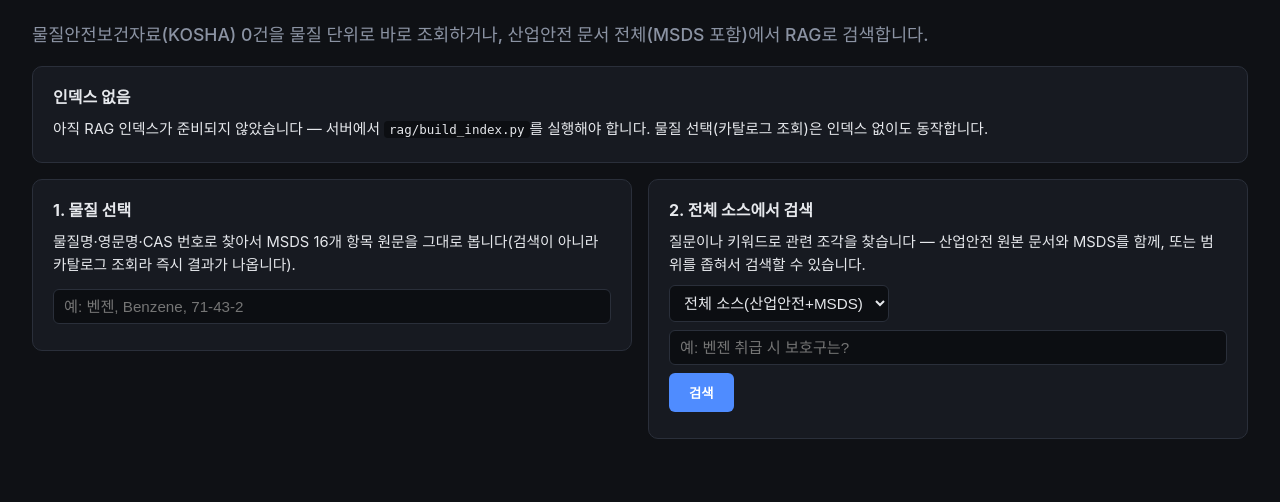
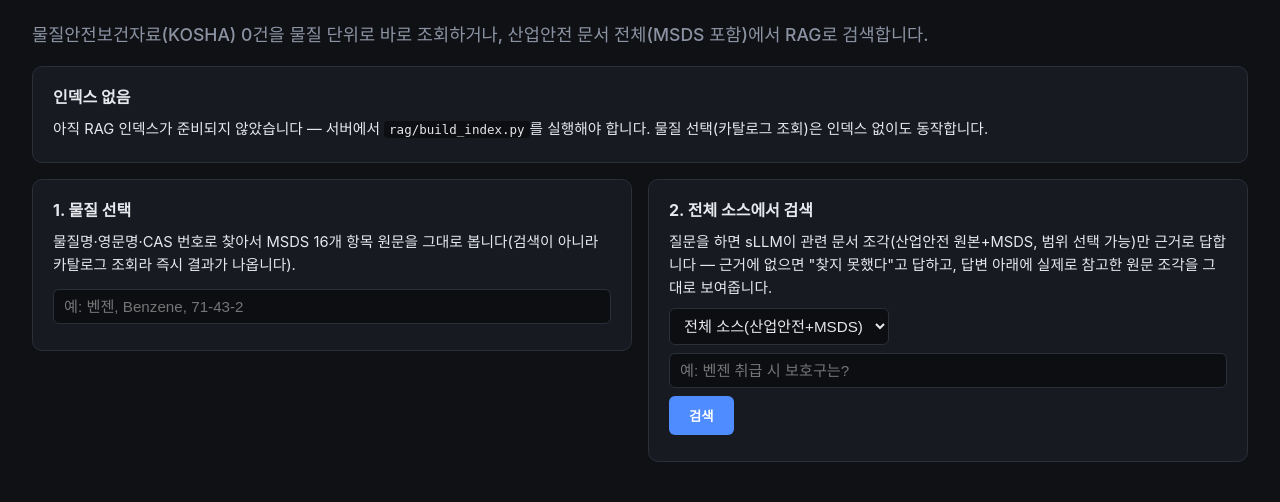
Before and after one commit to grib-arws-bot/mlops-edge-lab, a FastAPI app: page /msds in a window 1280 px wide; the page is wider, and only the part inside the window is pictured. Shown: the part 502-1004 px from the top of that part. Before the commit the page ends 941 px from the top of that part, so only its background shows below. Run offline with FastAPI, Linux system fonts and the light colour scheme.

Commit message:
MSDS 검색에 sLLM 답변 생성 추가 — 지금까지는 임베딩 검색 결과만 보여주고 있었음
사용자 지적: "이 기능이 우리 sLLM을 활용한 서비스가 된 것인가?" — 맞는 지적이라
검색된 조각만 근거로 sLLM이 답하게 추가(rag/query.py의 answer()와 같은 패턴,
edu-admin RAG와 동일 원칙 — 근거 없으면 "찾지 못했다"고 답함). 답변과 함께 원문
조각도 그대로 보여줘서 사람이 직접 검증 가능하게 유지.

Co-Authored-By: Claude Sonnet 5 <noreply@anthropic.com>

```diff
--- a/src/web/app.py
+++ b/src/web/app.py
@@ -698,8 +698,22 @@ def msds_detail(chem_id: str):
     return JSONResponse({"entry": entry, "text": path.read_text(encoding="utf-8")})
 
 
+_MSDS_SEARCH_SYSTEM_PROMPT = (
+    "당신은 산업안전·MSDS(물질안전보건자료) 문서를 근거로 답변하는 도우미입니다. "
+    "아래 [참고 문서]에 있는 내용만 근거로 답하세요. "
+    "근거에 없는 내용은 답하지 말고 '문서에서 근거를 찾지 못했습니다'라고 답하세요. "
+    "답변 끝 줄에 참고한 문서명을 '(출처: ...)' 형식으로 표시하세요."
+)
+
+
 @app.post("/api/msds/search")
 async def msds_search(request: Request):
+    """검색 결과(청크)만 보여주던 걸 sLLM 답변 생성까지 잇는다(사용자 지적,
+    2026-09-23) — 임베딩 검색만으로는 "이 프로젝트의 sLLM을 활용한 서비스"가
+    아니라 그냥 벡터 검색이다. edu-admin/RAG·산업안전 rag/query.py의 answer()와
+    같은 패턴: 검색된 조각만 근거로 답하게 하고, 근거 없으면 모른다고 답하게
+    한다 — 그리고 답변과 함께 원문 조각도 그대로 보여줘서(근거 없는 판정은
+    화면에 내보내지 않는다는 이 프로젝트의 원칙) 사람이 직접 검증할 수 있게 한다."""
     payload = await request.json()
     query = (payload.get("query") or "").strip()
     scope = payload.get("scope", "all")
@@ -714,16 +728,24 @@ async def msds_search(request: Request):
     loop = asyncio.get_event_loop()
 
     def _run():
-        return rag_query.retrieve(
+        hits = rag_query.retrieve(
             query, embed_model, index, meta, top_k=8, source_filter=_msds_source_filter(scope),
         )
-
-    hits = await loop.run_in_executor(None, _run)
+        if not hits:
+            return hits, None
+        context = "\n\n".join(f"[{h['source']} #{h['chunk_id']}]\n{h['text']}" for h, _ in hits)
+        answer_text = _llm_raw_call(
+            _MSDS_SEARCH_SYSTEM_PROMPT, f"[참고 문서]\n{context}\n\n[질문]\n{query}",
+            temperature=0.0, max_tokens=500,
+        )
+        return hits, answer_text
+
+    hits, answer_text = await loop.run_in_executor(None, _run)
     results = [
         {"source": h["source"], "chunk_id": h["chunk_id"], "text": h["text"], "score": round(score, 3)}
         for h, score in hits
     ]
-    return JSONResponse({"results": results})
+    return JSONResponse({"answer": answer_text, "results": results})
 
 
 # ────────────────────────────────────────────────────────────────
--- a/src/web/templates/msds.html
+++ b/src/web/templates/msds.html
@@ -60,7 +60,7 @@
 
   <div class="card">
     <strong>2. 전체 소스에서 검색</strong>
-    <div class="why">질문이나 키워드로 관련 조각을 찾습니다 — 산업안전 원본 문서와 MSDS를 함께, 또는 범위를 좁혀서 검색할 수 있습니다.</div>
+    <div class="why">질문을 하면 sLLM이 관련 문서 조각(산업안전 원본+MSDS, 범위 선택 가능)만 근거로 답합니다 — 근거에 없으면 "찾지 못했다"고 답하고, 답변 아래에 실제로 참고한 원문 조각을 그대로 보여줍니다.</div>
     <div style="display:flex; gap:8px; margin-top:8px; flex-wrap:wrap;">
       <select id="msds-scope-select" class="msds-scope-select">
         <option value="all">전체 소스(산업안전+MSDS)</option>
@@ -71,6 +71,7 @@
     <input type="text" id="msds-query-input" placeholder="예: 벤젠 취급 시 보호구는?" style="margin-top:8px;">
     <button type="button" id="msds-search-btn" style="margin-top:8px;">검색</button>
     <div id="msds-search-status" class="stat" style="margin-top:8px;"></div>
+    <div id="msds-answer-area"></div>
     <div id="msds-search-results" style="margin-top:8px; max-height:440px; overflow-y:auto;"></div>
   </div>
 </div>
@@ -115,8 +116,10 @@ document.getElementById('msds-search-btn').addEventListener('click', async () =>
   const scope = document.getElementById('msds-scope-select').value;
   const statusEl = document.getElementById('msds-search-status');
   const resultsEl = document.getElementById('msds-search-results');
+  const answerEl = document.getElementById('msds-answer-area');
   if (!query) { statusEl.textContent = '검색어를 입력하세요.'; return; }
-  statusEl.textContent = '↺ 검색 중...';
+  statusEl.textContent = '↺ 검색 + sLLM 답변 생성 중... (수십 초 소요)';
+  answerEl.innerHTML = '';
   resultsEl.innerHTML = '';
   try {
     const res = await fetch('/api/msds/search', {
@@ -125,7 +128,10 @@ document.getElementById('msds-search-btn').addEventListener('click', async () =>
     });
     const data = await res.json();
     if (!res.ok) { statusEl.textContent = data.error || '검색 실패'; return; }
-    statusEl.textContent = `완료 — ${data.results.length}건`;
+    statusEl.textContent = `완료 — 근거 ${data.results.length}건`;
+    answerEl.innerHTML = data.answer
+      ? `<div class="card" style="margin-top:8px; border-left:3px solid var(--accent);"><strong>sLLM 답변</strong><div class="stat" style="white-space:pre-wrap; margin-top:4px;">${escapeHtml(data.answer)}</div></div>`
+      : '<div class="stat" style="margin-top:8px;">근거를 찾지 못해 답변을 생성하지 않았습니다.</div>';
     resultsEl.innerHTML = data.results.map(r => `
       <div class="msds-search-hit">
         <span class="src">${escapeHtml(r.source)}</span><span class="score">score=${r.score}</span>
```
